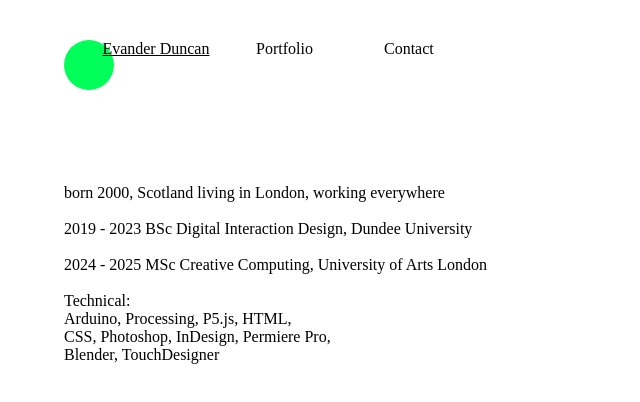
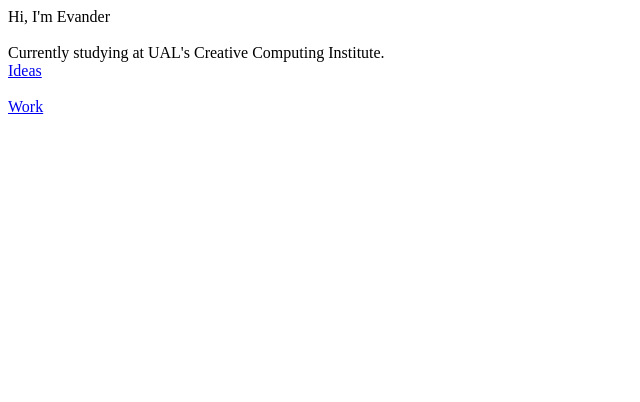
Before and after one commit to evanderduncan/website, a plain HTML site: page index.html in a window 1280 px wide. Shown: the whole page, without its empty margins (0-640 px from the left). Drawn offline with Linux system fonts and the light colour scheme; a web font is replaced by a local one.

Commit message:
Update index.html

```diff
--- a/index.html
+++ b/index.html
@@ -11,43 +11,18 @@
 <link href="https://fonts.googleapis.com/css2?family=Oswald&family=Work+Sans:wght@300&display=swap" rel="stylesheet">
 </head>
 <body>
-    <div class="availablity-icon"></div>
+    <header>
+        <p1>Hi, I'm Evander</p1>
+        <br><br>
+        <p1> Currently studying at UAL's Creative Computing Institute. </p1>
+    </header>
 
-    <div class="title-content">
-        <a class="name" href="index.html">
-            Evander Duncan</a>
+    <a href="/ideas/ideas.html">Ideas</a>
 
-        <a class="contact" href="/contact-content/contact.html">
-            Contact</a>
+    <br><br>
 
-        <a class="portfolio" href="/portfolio-page/portfolio.html">
-            Portfolio
-        </a>
-    </div>
+    <a href="work/work.html">Work</a>
 
-    <div class="intro">
-
-        born 2000, Scotland
-        living in London, working everywhere
-
-        <br><br>
-
-        2019 - 2023
-        BSc Digital Interaction Design, Dundee University
-
-        <br><br>
-
-        2024 - 2025
-        MSc Creative Computing, University of Arts London
-    <div>
-        <br>
-        <div class="technical">
-            Technical:
-            <div class="technical-content">
-                Arduino, Processing, P5.js, HTML, <br>
-                CSS, Photoshop, InDesign, Permiere Pro, <br>
-                Blender, TouchDesigner
-            </div>
-        </div>
+    <br><br>
 </body>
 </html>
```
